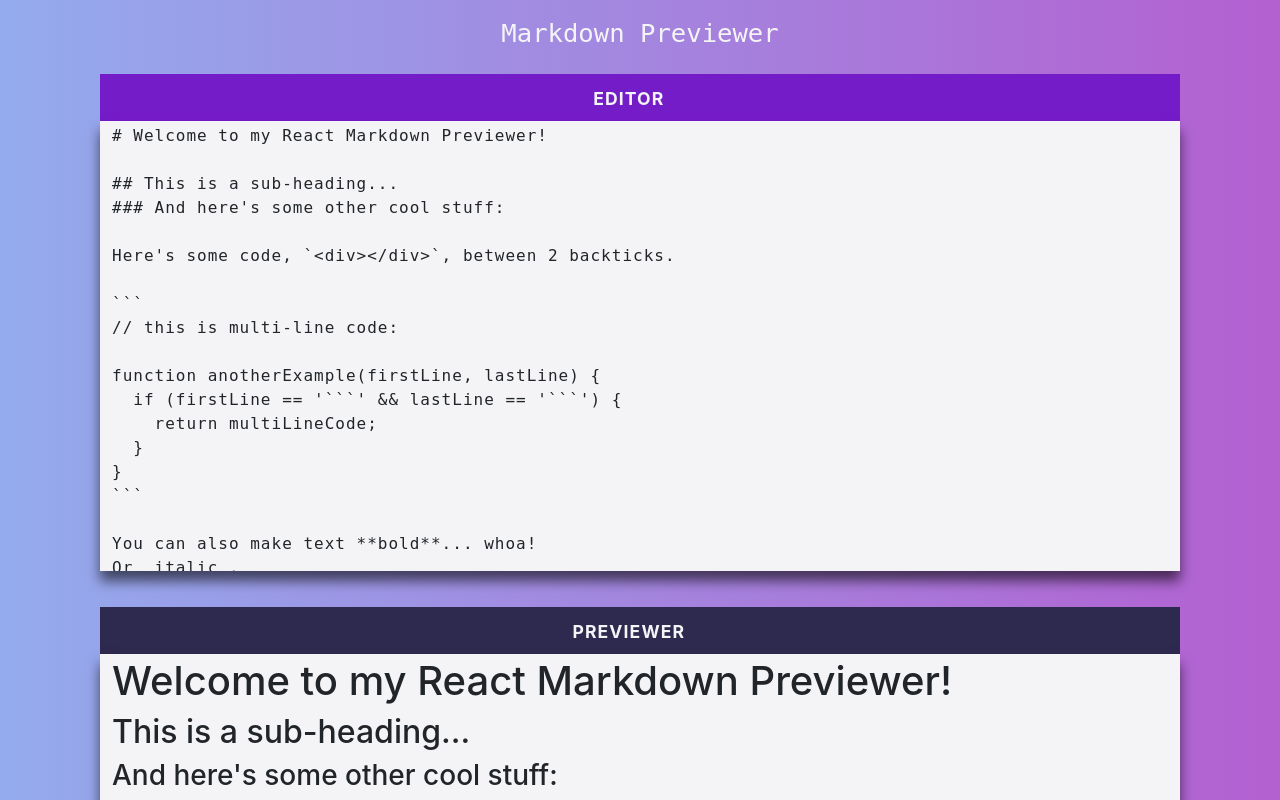
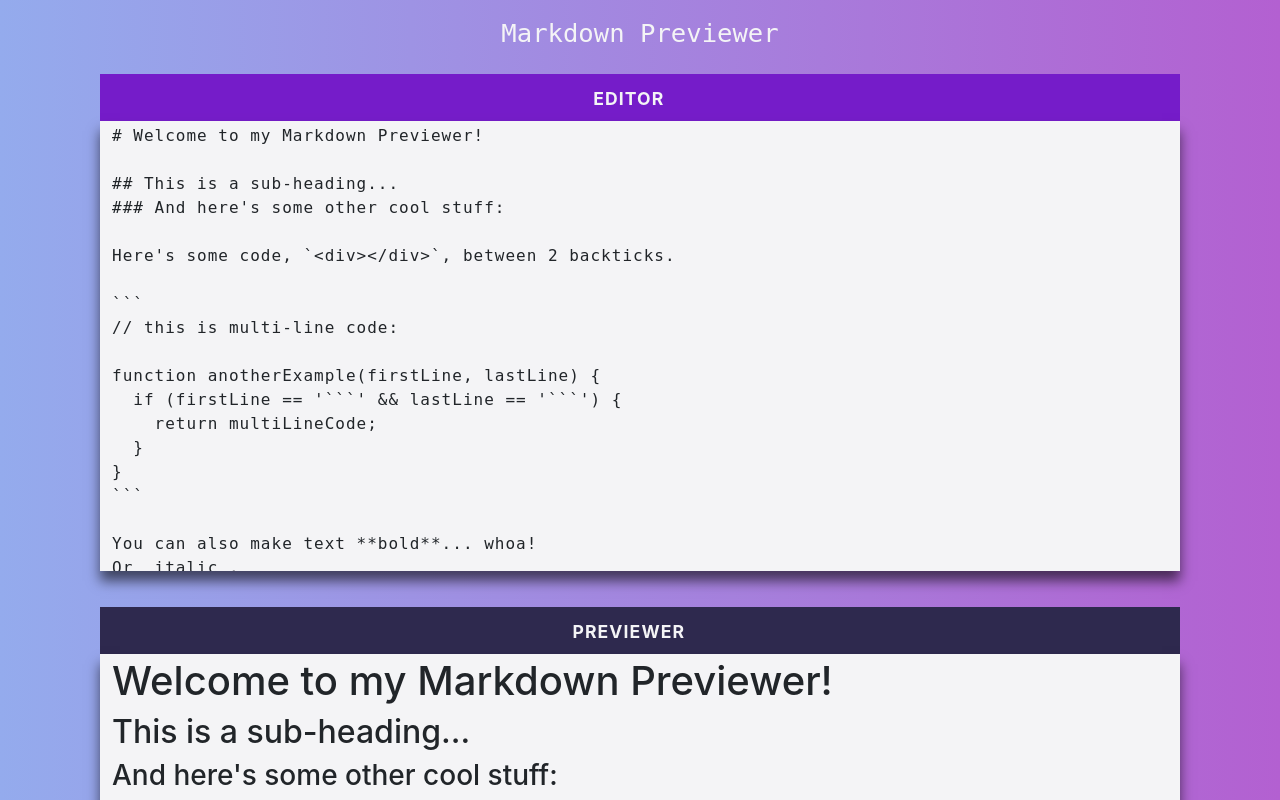
Before and after one commit to jodaz/markdown-previewer, a React (Create React App) app: page / in a window 1280 px wide. Shown: the top 800 px of the page. Built offline with nearby package versions, Linux system fonts and the light colour scheme.

Commit message:
Add awesome.gif

```diff
--- a/src/components/ComponentHeader.js
+++ b/src/components/ComponentHeader.js
@@ -1,4 +1,4 @@
-import React, { Component } from 'react';
+import React from 'react';
 
 import PropTypes from 'prop-types';
 
--- a/src/components/Previewer.js
+++ b/src/components/Previewer.js
@@ -7,6 +7,7 @@ import PropTypes from 'prop-types';
 import { connect } from 'react-redux';
 
 class Previewer extends Component {
+
   compileMarkdown() {
     let markdown = marked(this.props.rawText, {sanitize: true})
 
--- a/src/reducers/index.js
+++ b/src/reducers/index.js
@@ -2,7 +2,7 @@ import chnToggler from '../utils/chnToggler';
 import { UPDATE_PLACEHOLDER, TOGGLE_COMP_HEADER } from '../actions/types';
 
 const placeholder =
-`# Welcome to my React Markdown Previewer!
+`# Welcome to my Markdown Previewer!
 
 ## This is a sub-heading...
 ### And here's some other cool stuff:
@@ -46,7 +46,7 @@ And here. | Okay. | I think we get it.
 - Even if you use dashes or asterisks.
 * And last but not least, let's not forget embedded images:
 
-![React Logo w/ Text](https://goo.gl/Umyytc)`
+![React Logo w/ Text](./awesome.gif)`
 
 const toggle = {
   'editor': false,
```
Also changed, not shown: public/awesome.gif (added).
